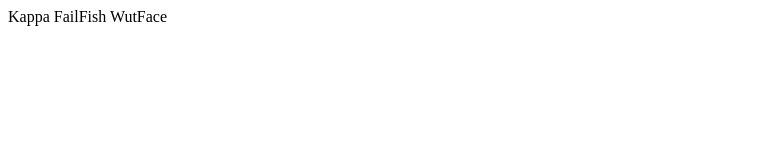
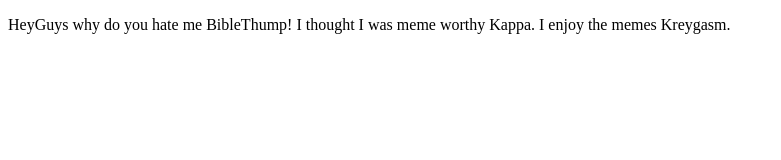
Before and after one commit to SimulatedGREG/Kappa.js, a website: page index.html in a window 1280 px wide. Shown: the whole page, without its empty margins (0-781 px from the left). Drawn offline with nearby package versions, Linux system fonts and the light colour scheme; files that its build step writes are made by us from their sources; no server answers.

Commit message:
build 2.0.3

```diff
--- a/bower.json
+++ b/bower.json
@@ -1,6 +1,6 @@
 {
   "name": "Kappa.js",
-  "version": "2.0.2",
+  "version": "2.0.3",
   "homepage": "http://simulatedgreg.github.io/kappa.js/",
   "authors": [
     "Greg Holguin <simulatedgreg@gmail.com>"
--- a/index.html
+++ b/index.html
@@ -5,11 +5,9 @@
     <title>Kappa.js</title>
   </head>
   <body>
-    <div>
-      <span class="kappa">Kappa</span>
-      <span class="kappa">FailFish</span>
-      <span class="kappa">WutFace</span>
-    </div>
+    <p class="kappa">
+      HeyGuys why do you hate me BibleThump! I thought I was meme worthy Kappa. I enjoy the memes Kreygasm.
+    </p>
 
     <script src="https://code.jquery.com/jquery-2.2.0.min.js"></script>
     <script src="dist/kappa.min.js"></script>
--- a/package.json
+++ b/package.json
@@ -1,11 +1,8 @@
 {
   "name": "kappa.js",
-  "version": "2.0.2",
+  "version": "2.0.3",
   "description": "Kappa.js is a simple jQuery Plugin that can easily find text Twitch emotes and replace them with their respective emoticons.  ",
   "main": "dist/kappa.min.js",
-  "scripts": {
-    "test": "echo \"Error: no test specified\" && exit 1"
-  },
   "repository": {
     "type": "git",
     "url": "git+https://github.com/simulatedgreg/kappa.js.git"
```
Also changed, not shown: dist/kappa.js, dist/kappa.min.js.
